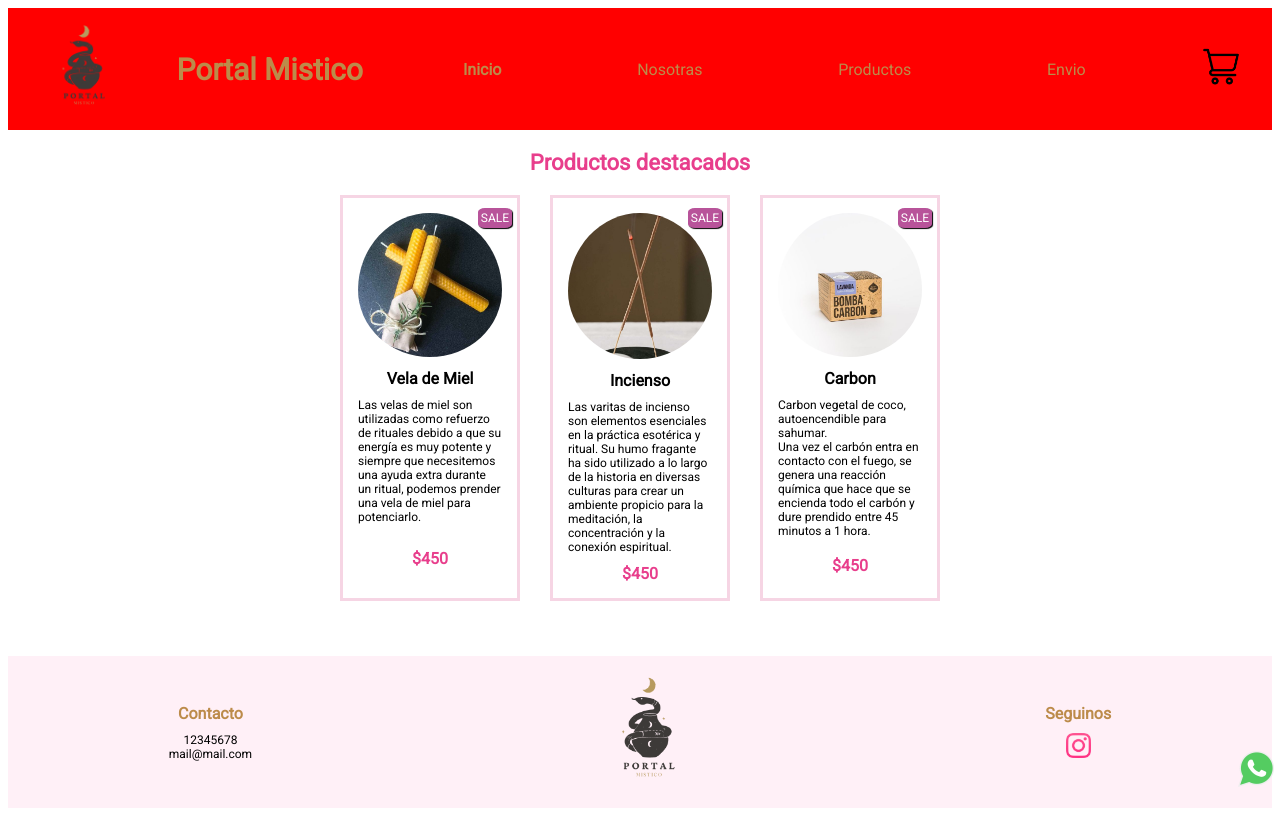
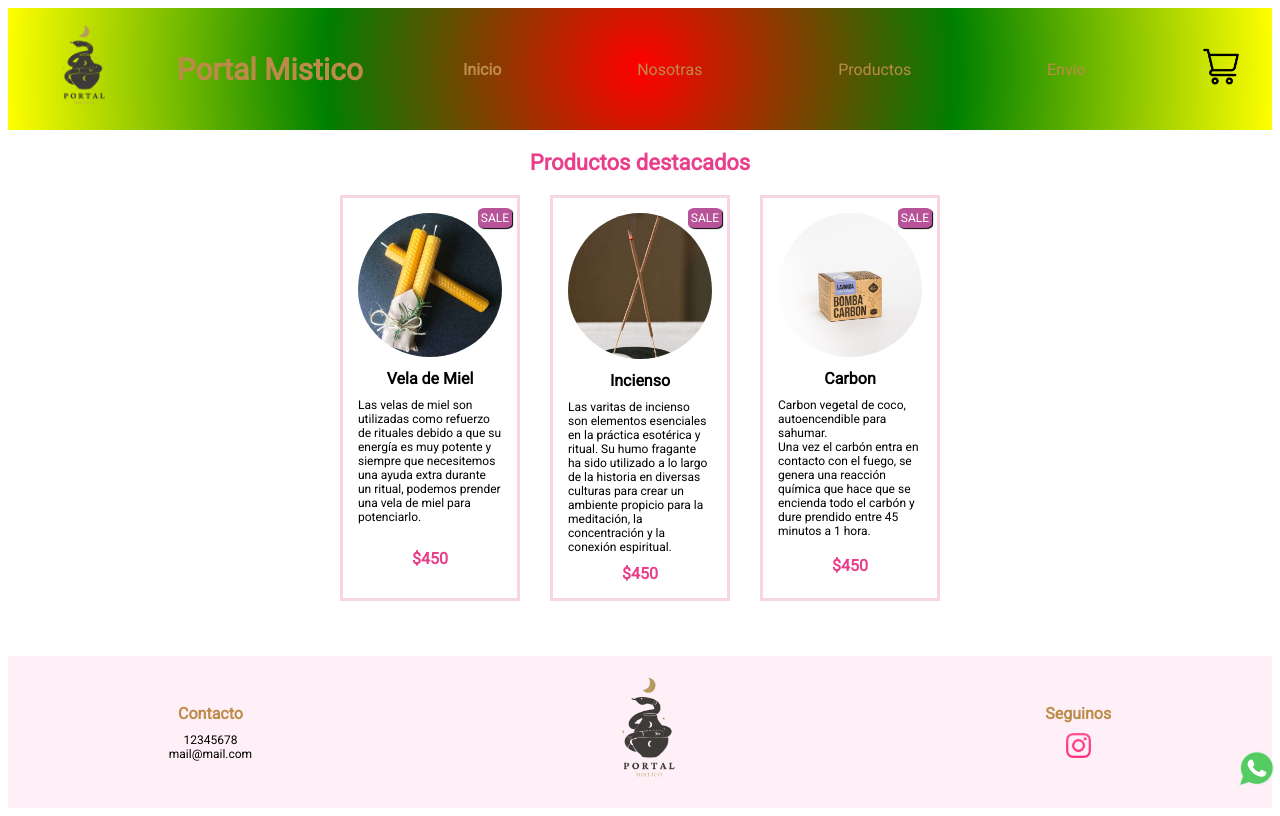
Before and after one commit to romibandelli/Entrega-romina, a website: page index.html in a window 1280 px wide. Drawn offline with Linux system fonts and the light colour scheme.

Commit message:
gradient

```diff
--- a/scss/_header.scss
+++ b/scss/_header.scss
@@ -1,5 +1,5 @@
 header {
-    background-color: red;
+    background: radial-gradient(circle, red, green, yellow);
     z-index: 100;
     top: 0;
     position: sticky;
```
Also changed, not shown: css/style.css.
